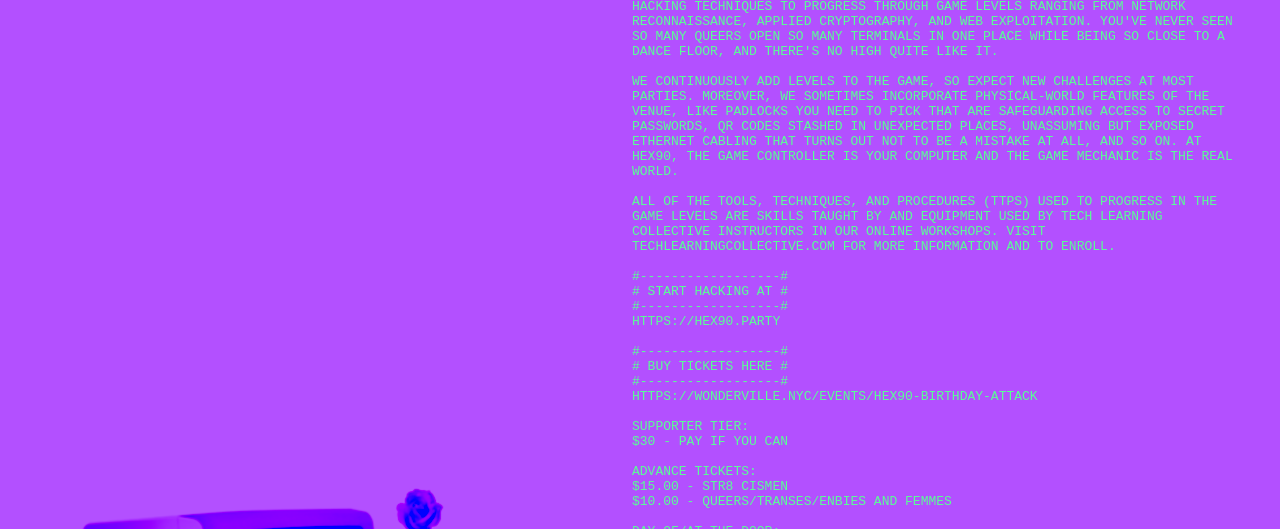
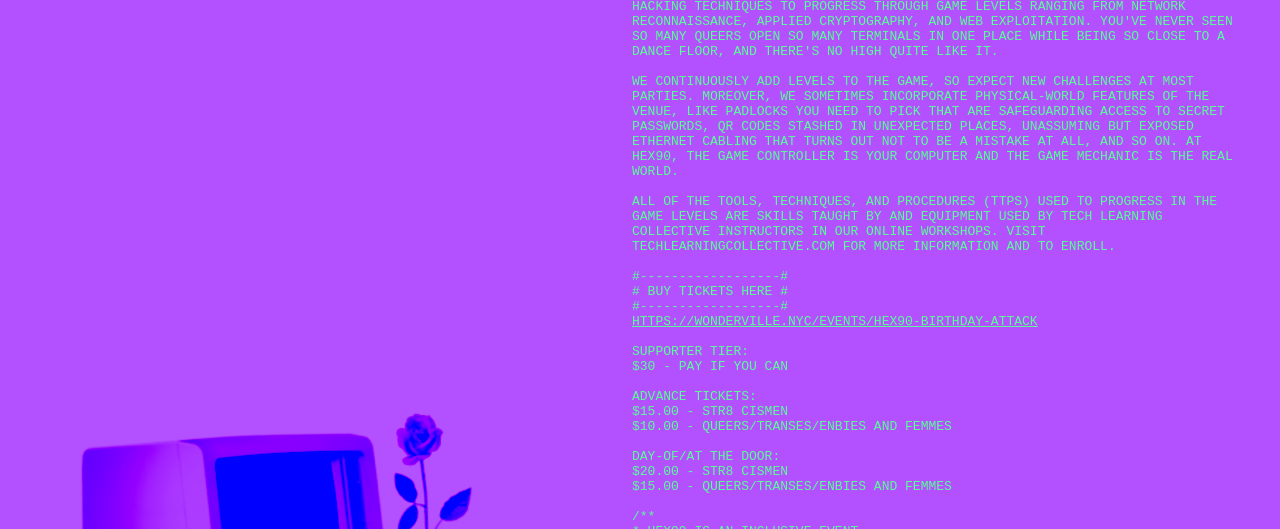
Before and after one commit to HexNinety/HexNinety.github.io, a plain HTML site: page index.html in a window 1280 px wide. Shown: the part 1257-1786 px from the top of the page. Drawn offline with Linux system fonts and the light colour scheme.

Commit message:
Publish correct links and name of party.

```diff
--- a/index.html
+++ b/index.html
@@ -156,7 +156,7 @@
         <h1>Hex90</h1>
         <p>A queer hacker salon in NYC</p>
         <p style="text-align: center;"><a href="https://wonderville.nyc/events/hex90-birthday-attack">BUY TICKETS HERE</a></p>
-        <p><img id="event-flyer" src="static/img/event.hex90.flyer.2023-07-08.540x540.jpg" alt="" /></p>
+        <p><a href="https://wonderville.nyc/events/hex90-birthday-attack"><img id="event-flyer" style="max-width: 100%;" src="static/img/event.hex90.flyer.2023-07-08.540x540.jpg" alt="" /></a></p>
         <video id="sizzle-reel" controls="controls"
              src="static/vid/They%27re%20Called%20Hackers.mp4"
              poster="static/img/poster.transparent.access-granted.png"
@@ -288,14 +288,9 @@
 All of the tools, techniques, and procedures (TTPs) used to progress in the game levels are skills taught by and equipment used by Tech Learning Collective instructors in our online workshops. Visit TechLearningCollective.com for more information and to enroll.
 
 #------------------#
-# START HACKING AT #
-#------------------#
-https://hex90.party
-
-#------------------#
 # BUY TICKETS HERE #
 #------------------#
-https://wonderville.nyc/events/hex90-birthday-attack
+<a href="https://wonderville.nyc/events/hex90-birthday-attack">https://wonderville.nyc/events/hex90-birthday-attack</a>
 
 SUPPORTER TIER:
 $30 - pay if you can
```
